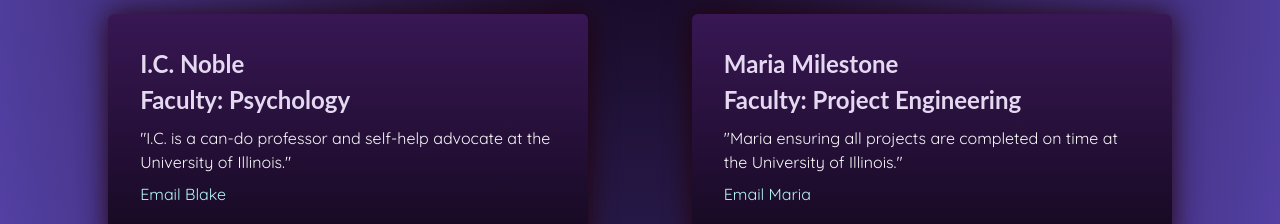
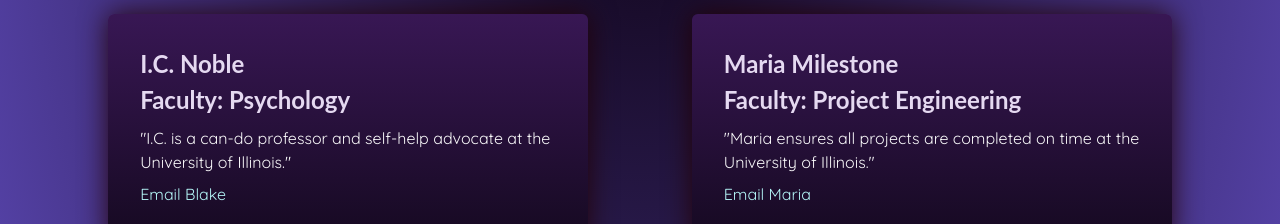
Before and after one commit to jmcnee/React-Section-01, a React (Vite) app: page / in a window 1280 px wide. Shown: the part 1244-1468 px from the top of the page. Built offline with nearby package versions, Linux system fonts and the light colour scheme.

Commit message:
update maria

```diff
--- a/src/App.jsx
+++ b/src/App.jsx
@@ -114,7 +114,7 @@
           </Card>
           <Card name="Maria Milestone" faculty="Project Engineering">
             <p>
-              "Maria ensuring all projects are completed on time at the University of Illinois."
+              "Maria ensures all projects are completed on time at the University of Illinois."
             </p>
             <p>
               <a href="mailto:blake@example.com">Email Maria</a>
```
